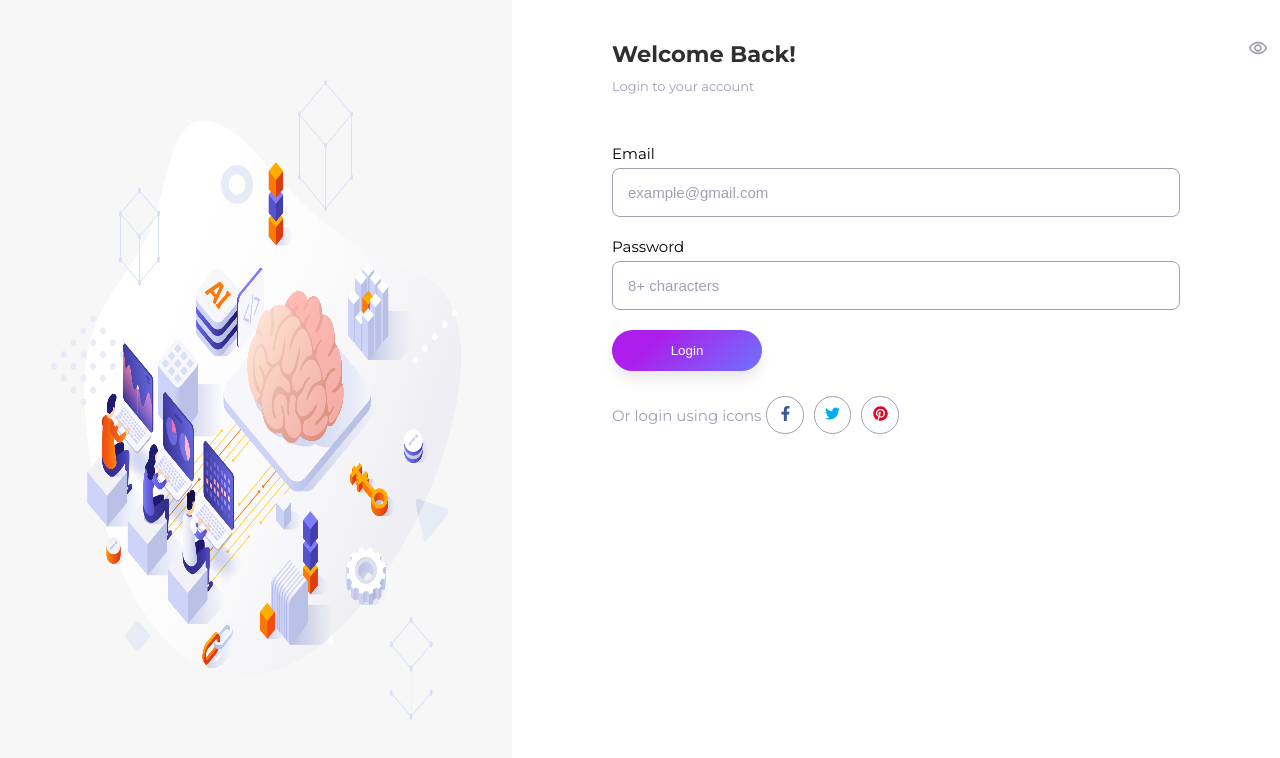
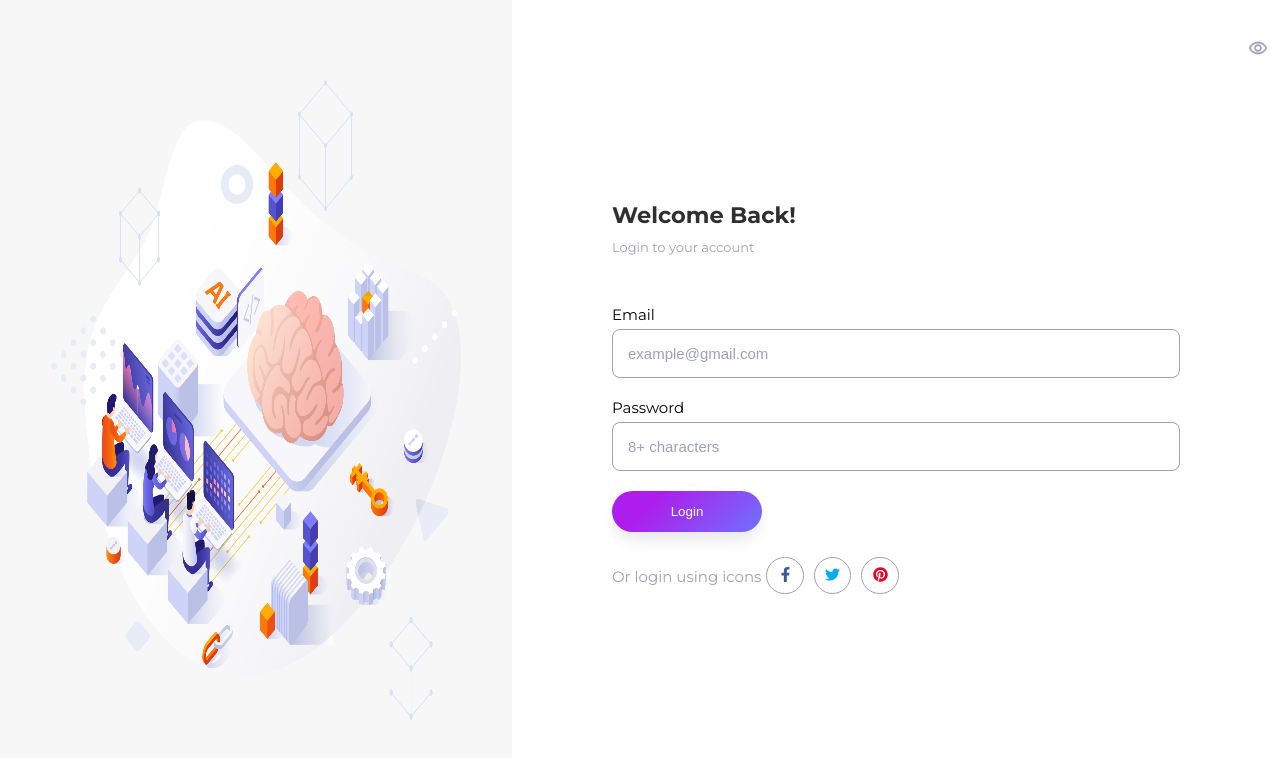
Before and after one commit to Andzie-M347/fusebox-frontend, a React (Create React App) app: page / in a window 1280 px wide. Shown: the top 758 px of the page. Built offline with nearby package versions, Linux system fonts and the light colour scheme.

Commit message:
fix: spacing on login form

```diff
--- a/src/assets/pages/_login.scss
+++ b/src/assets/pages/_login.scss
@@ -73,7 +73,7 @@
             display: flex;
             padding: 4rem 10rem;
             flex-direction: column;
-            justify-items: space-between;
+            justify-content: center;
         }
     }
 }
```
